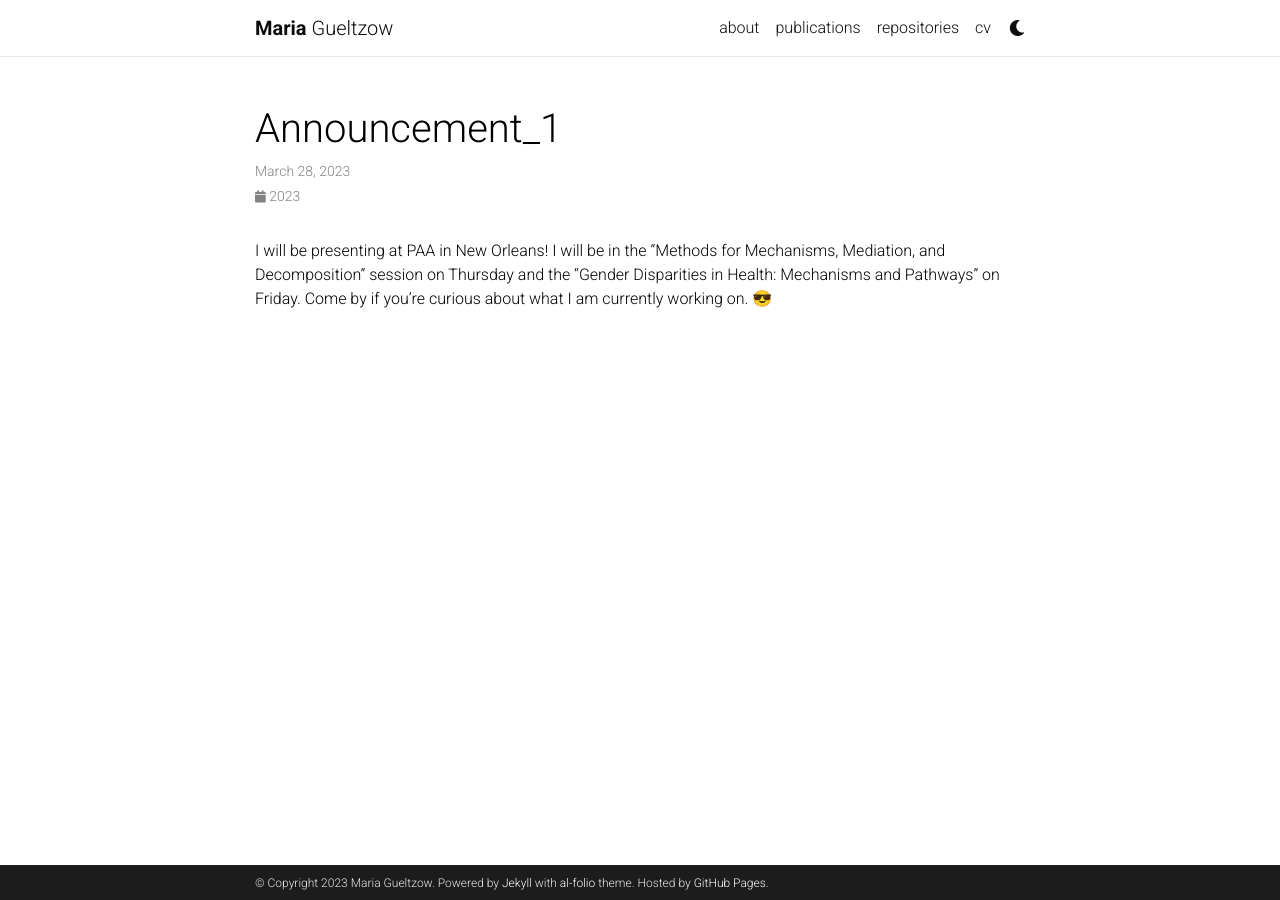
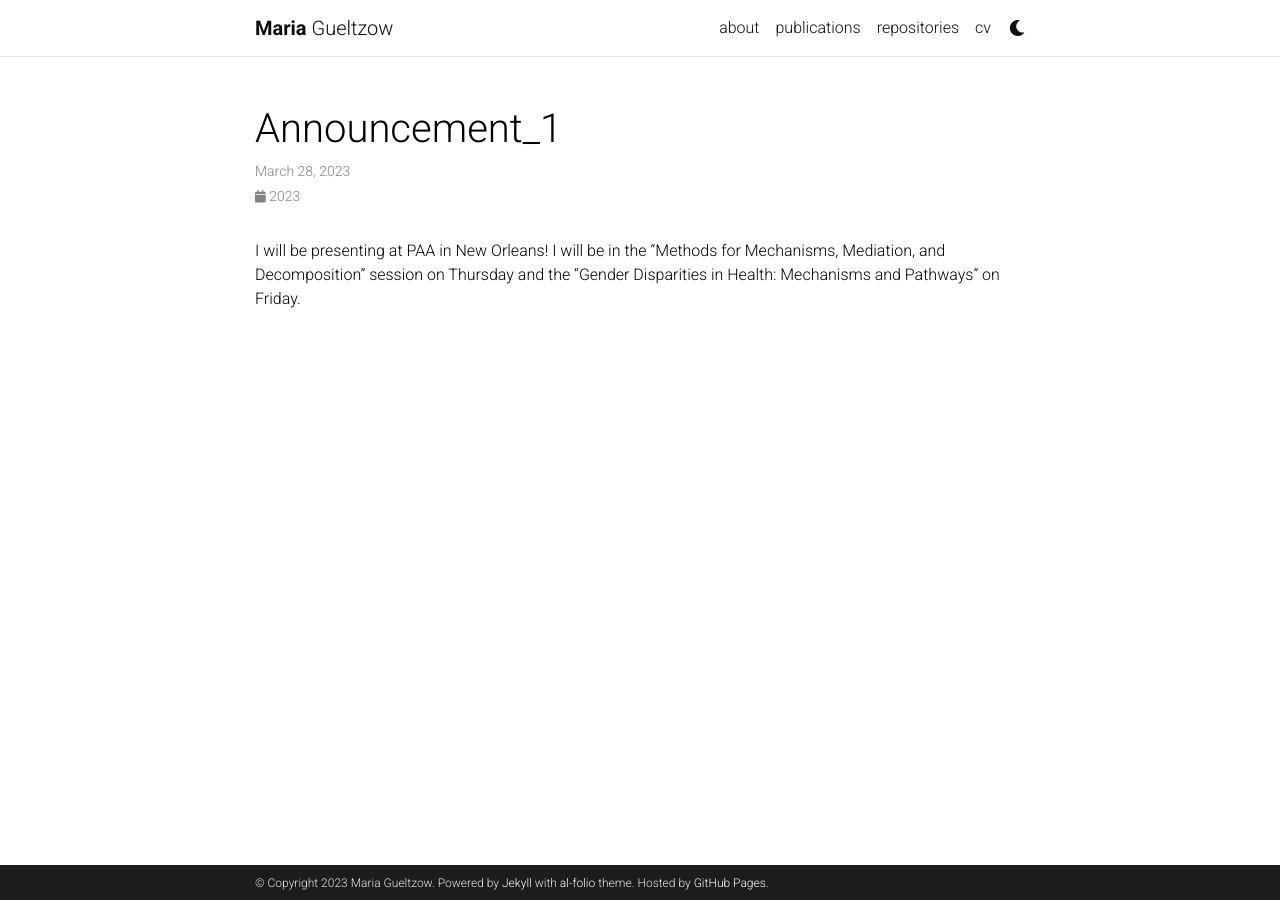
Before and after one commit to mariagltzw/mariagltzw.github.io, a Jekyll site: the page built from _news/announcement_1.md, in a window 1280 px wide. Built offline with Jekyll 4.4.1, drawn with Linux system fonts in a browser that asks for light colours; emoji names are drawn with the system emoji font; comment, search, counter and statistics services are not loaded; a style sheet for code colours, icons or effects is not loaded.

Commit message:
Update announcement_1.md

```diff
--- a/_news/announcement_1.md
+++ b/_news/announcement_1.md
@@ -5,4 +5,4 @@ inline: true
 related_posts: false
 ---
 
-I will be presenting at PAA in New Orleans! I will be in the "Methods for Mechanisms, Mediation, and Decomposition" session on Thursday and the "Gender Disparities in Health: Mechanisms and Pathways" on Friday. Come by if you're curious about what I am currently working on. :sunglasses:
+I will be presenting at PAA in New Orleans! I will be in the "Methods for Mechanisms, Mediation, and Decomposition" session on Thursday and the "Gender Disparities in Health: Mechanisms and Pathways" on Friday.
```
